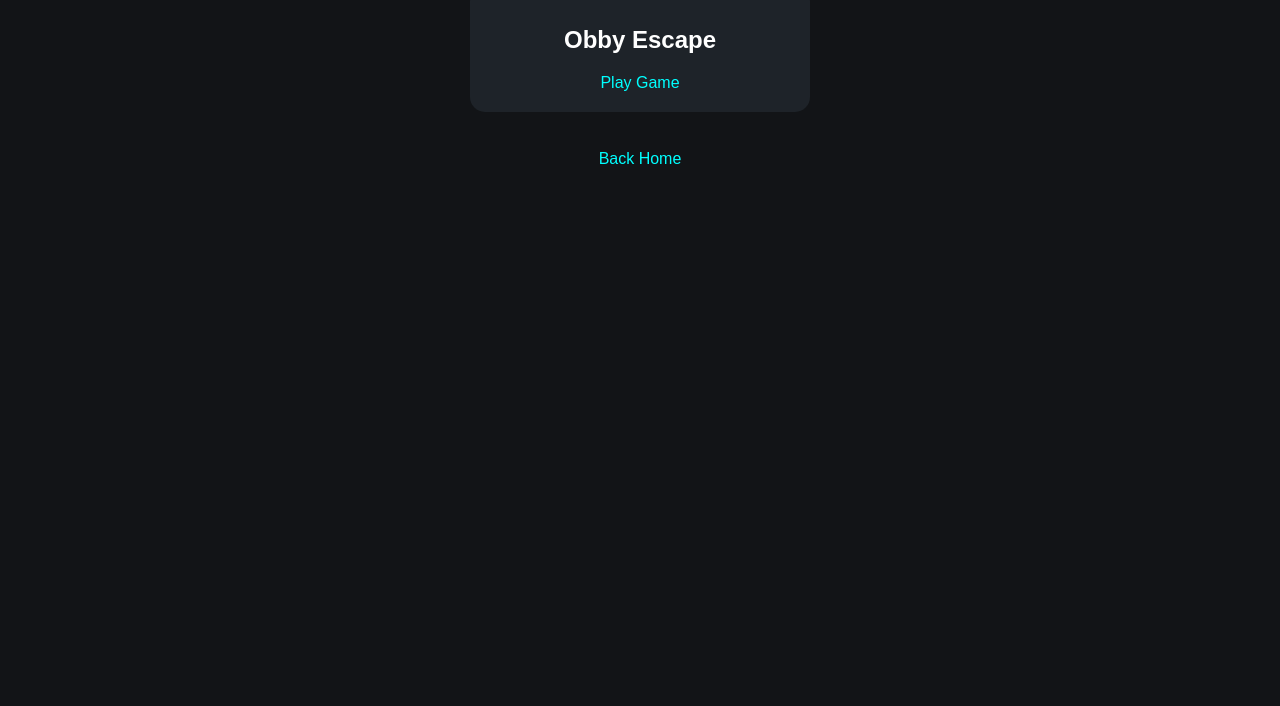
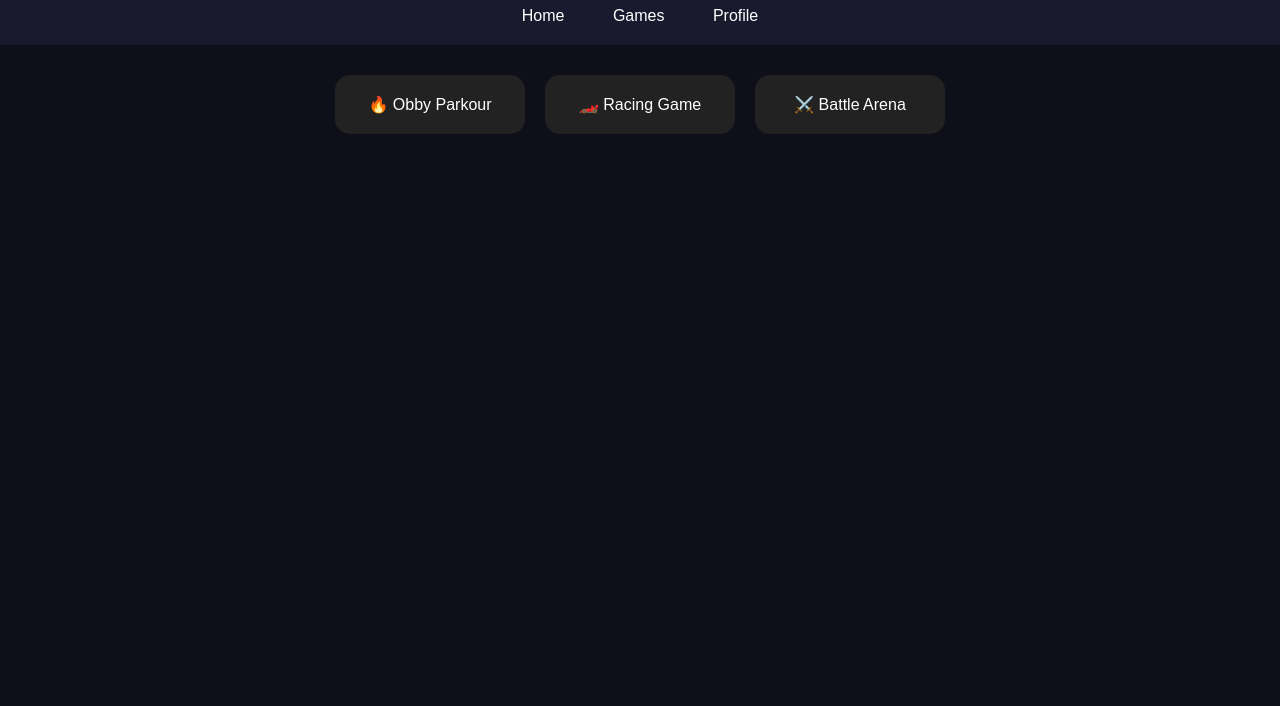
Before and after one commit to 67thegoat/Manvik-Jain, a plain HTML site: page games.html in a window 1280 px wide. Shown: the part 94-800 px from the top of the page. Drawn offline with Linux system fonts and the light colour scheme.

Commit message:
Update games.html

```diff
--- a/games.html
+++ b/games.html
@@ -1,62 +1,29 @@
 <!DOCTYPE html>
 <html>
 <head>
-<title>Games</title>
-
-<style>
-body{
-  background:#121417;
-  color:white;
-  font-family:Arial;
-  text-align:center;
-}
-
-a{
-  color:cyan;
-  text-decoration:none;
-}
-
-.card{
-  background:#1e2329;
-  padding:20px;
-  margin:20px auto;
-  width:300px;
-  border-radius:15px;
-}
-</style>
+  <title>Games</title>
+  <link rel="stylesheet" href="style.css">
 </head>
 
 <body>
 
-<h1>Games Page</h1>
+<header>
+  <h1>🎮 Games</h1>
 
-<div class="card">
-  <h2>Obby Escape</h2>
+  <nav>
+    <a href="index.html">Home</a>
+    <a href="games.html">Games</a>
+    <a href="profile.html">Profile</a>
+  </nav>
+</header>
 
-  <a href="obby.html">
-  Play Game
-  </a>
-</div>
+<section class="games">
+  <div class="card" onclick="openGame('obby')">🔥 Obby Parkour</div>
+  <div class="card" onclick="openGame('racing')">🏎️ Racing Game</div>
+  <div class="card" onclick="openGame('battle')">⚔️ Battle Arena</div>
+</section>
 
-<br>
-  <script>
-function openGame(game) {
-  if (game === "obby") {
-    alert("Loading Obby Parkour...");
-    window.location.href = "obby.html"; // optional future page
-  }
-
-  if (game === "racing") {
-    alert("Loading Racing Game...");
-  }
-
-  if (game === "battle") {
-    alert("Loading Battle Arena...");
-  }
-}
-</script>
-
-<a href="index.html">Back Home</a>
+<script src="script.js"></script>
 
 </body>
 </html>
```
